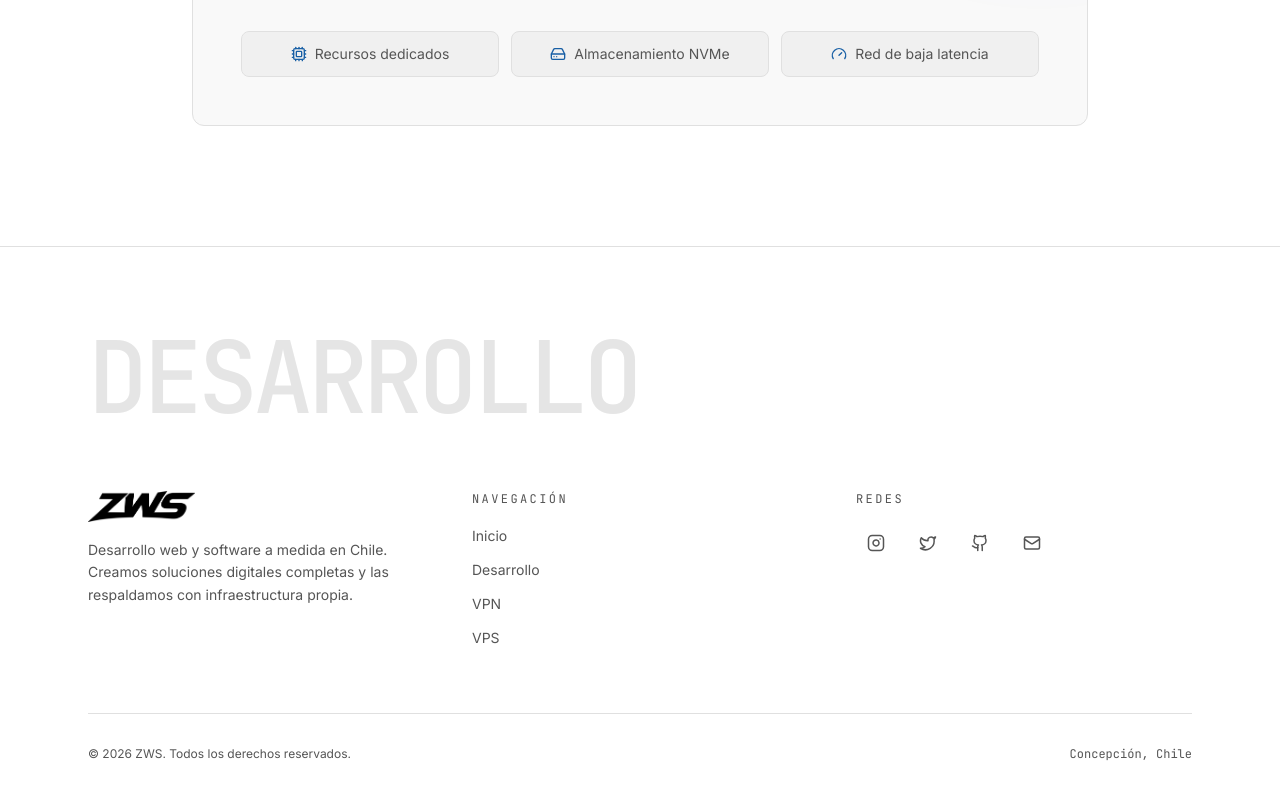
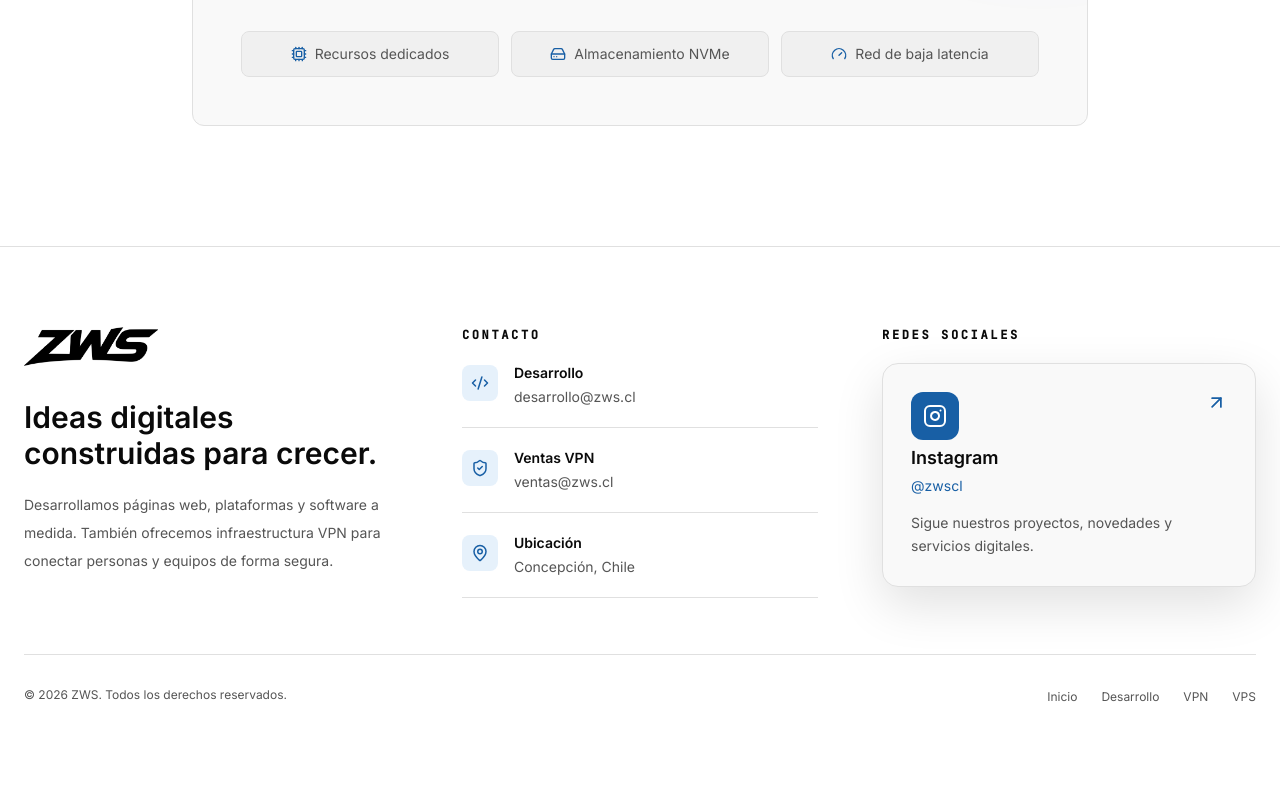
Before and after one commit to Alexii-Dev/ZWS, a React (Vite) app: page / in a window 1280 px wide. Shown: the part 7353-8153 px from the top of the page. After the commit the page ends 8092 px from the top, so only its background shows below. Built offline with nearby package versions, Linux system fonts and the light colour scheme; the HTML template or start-up script is replaced by a standard one.

Commit message:
Redesign footer with contact and social sections

```diff
--- a/src/sections/Footer.tsx
+++ b/src/sections/Footer.tsx
@@ -1,4 +1,4 @@
-import { Github, Instagram, Mail, Twitter } from 'lucide-react';
+import { ArrowUpRight, Code2, Instagram, MapPin, ShieldCheck } from 'lucide-react';
 
 const footerLinks = [
   { label: 'Inicio', href: '#inicio' },
@@ -7,70 +7,181 @@ const footerLinks = [
   { label: 'VPS', href: '#vps' },
 ];
 
-const socialLinks = [
-  { icon: Instagram, href: 'https://www.instagram.com/zwscl/', label: 'Instagram' },
-  { icon: Twitter, href: '#', label: 'Twitter' },
-  { icon: Github, href: '#', label: 'GitHub' },
-  { icon: Mail, href: 'mailto:desarrollo@zws.cl', label: 'Email' },
+const contactItems = [
+  {
+    icon: Code2,
+    label: 'Desarrollo',
+    value: 'desarrollo@zws.cl',
+    href: 'mailto:desarrollo@zws.cl?subject=Consulta%20sobre%20desarrollo',
+  },
+  {
+    icon: ShieldCheck,
+    label: 'Ventas VPN',
+    value: 'ventas@zws.cl',
+    href: 'mailto:ventas@zws.cl?subject=Consulta%20sobre%20VPN',
+  },
+  {
+    icon: MapPin,
+    label: 'Ubicación',
+    value: 'Concepción, Chile',
+  },
 ];
 
 export default function Footer() {
-  const handleNavClick = (e: React.MouseEvent<HTMLAnchorElement>, href: string) => {
-    e.preventDefault();
-    const targetId = href.replace('#', '');
-    const el = document.getElementById(targetId);
-    if (el) {
-      el.scrollIntoView({ behavior: 'smooth', block: 'start' });
-    }
+  const handleNavClick = (event: React.MouseEvent<HTMLAnchorElement>, href: string) => {
+    event.preventDefault();
+    document
+      .getElementById(href.replace('#', ''))
+      ?.scrollIntoView({ behavior: 'smooth', block: 'start' });
   };
 
   return (
     <footer
       id="servicios"
-      className="relative"
       style={{
         backgroundColor: 'var(--bg)',
         borderTop: '1px solid var(--border)',
       }}
     >
-      <div className="max-w-6xl mx-auto px-6 py-20">
-        {/* Large Typography */}
-        <h2
-          className="font-mono-tech text-5xl sm:text-7xl md:text-[100px] font-medium tracking-tighter mb-16 opacity-10 select-none"
-          style={{ color: 'var(--text)' }}
-        >
-          DESARROLLO
-        </h2>
-
-        <div className="grid grid-cols-1 md:grid-cols-3 gap-12 mb-16">
-          {/* Logo & Description */}
+      <div className="mx-auto max-w-7xl px-6 pb-8 pt-16 sm:pt-20">
+        <div className="grid grid-cols-1 gap-12 md:grid-cols-2 lg:grid-cols-[1.05fr_1fr_1.05fr] lg:gap-16">
           <div>
             <img
               src="/logo.png"
               alt="ZWS"
-              className="theme-logo mb-4 h-8 w-auto object-contain"
+              className="theme-logo mb-8 h-10 w-auto object-contain"
             />
-            <p className="text-sm leading-relaxed max-w-xs" style={{ color: 'var(--text-secondary)' }}>
-              Desarrollo web y software a medida en Chile. Creamos soluciones digitales
-              completas y las respaldamos con infraestructura propia.
+            <h2
+              className="mb-5 max-w-sm text-2xl font-semibold leading-tight sm:text-3xl"
+              style={{ color: 'var(--text)' }}
+            >
+              Ideas digitales construidas para crecer.
+            </h2>
+            <p
+              className="max-w-md text-sm leading-7"
+              style={{ color: 'var(--text-secondary)' }}
+            >
+              Desarrollamos páginas web, plataformas y software a medida. También ofrecemos
+              infraestructura VPN para conectar personas y equipos de forma segura.
             </p>
           </div>
 
-          {/* Links */}
           <div>
             <h3
-              className="font-mono-tech text-xs tracking-[0.2em] mb-4"
-              style={{ color: 'var(--text-secondary)' }}
+              className="font-mono-tech mb-5 text-xs font-semibold tracking-[0.22em]"
+              style={{ color: 'var(--text)' }}
             >
-              NAVEGACIÓN
+              CONTACTO
             </h3>
-            <ul className="space-y-2.5">
+            <div>
+              {contactItems.map((item) => {
+                const Icon = item.icon;
+                const content = (
+                  <>
+                    <span
+                      className="mt-0.5 flex h-9 w-9 shrink-0 items-center justify-center rounded-lg"
+                      style={{ backgroundColor: 'rgba(55, 138, 221, 0.12)' }}
+                    >
+                      <Icon size={18} style={{ color: 'var(--accent)' }} />
+                    </span>
+                    <span>
+                      <span
+                        className="mb-1 block text-sm font-semibold"
+                        style={{ color: 'var(--text)' }}
+                      >
+                        {item.label}
+                      </span>
+                      <span className="block text-sm" style={{ color: 'var(--text-secondary)' }}>
+                        {item.value}
+                      </span>
+                    </span>
+                  </>
+                );
+
+                return item.href ? (
+                  <a
+                    key={item.label}
+                    href={item.href}
+                    className="flex gap-4 border-b py-5 first:pt-0 transition-opacity hover:opacity-75"
+                    style={{ borderColor: 'var(--border)' }}
+                  >
+                    {content}
+                  </a>
+                ) : (
+                  <div
+                    key={item.label}
+                    className="flex gap-4 border-b py-5 first:pt-0"
+                    style={{ borderColor: 'var(--border)' }}
+                  >
+                    {content}
+                  </div>
+                );
+              })}
+            </div>
+          </div>
+
+          <div className="md:col-span-2 lg:col-span-1">
+            <h3
+              className="font-mono-tech mb-5 text-xs font-semibold tracking-[0.22em]"
+              style={{ color: 'var(--text)' }}
+            >
+              REDES SOCIALES
+            </h3>
+            <a
+              href="https://www.instagram.com/zwscl/"
+              target="_blank"
+              rel="noopener noreferrer"
+              className="group flex min-h-56 flex-col justify-between overflow-hidden rounded-2xl p-7 transition-transform duration-300 hover:-translate-y-1"
+              style={{
+                backgroundColor: 'var(--bg-card)',
+                border: '1px solid var(--border)',
+                boxShadow: '0 18px 50px rgba(0, 0, 0, 0.12)',
+              }}
+              aria-label="Visitar Instagram de ZWS"
+            >
+              <div className="flex items-start justify-between">
+                <span
+                  className="flex h-12 w-12 items-center justify-center rounded-xl"
+                  style={{ backgroundColor: 'var(--accent)', color: '#ffffff' }}
+                >
+                  <Instagram size={24} />
+                </span>
+                <ArrowUpRight
+                  size={21}
+                  className="transition-transform duration-300 group-hover:-translate-y-1 group-hover:translate-x-1"
+                  style={{ color: 'var(--accent)' }}
+                />
+              </div>
+              <div>
+                <p className="mb-1 text-lg font-semibold" style={{ color: 'var(--text)' }}>
+                  Instagram
+                </p>
+                <p className="mb-4 text-sm" style={{ color: 'var(--accent)' }}>
+                  @zwscl
+                </p>
+                <p className="text-sm leading-relaxed" style={{ color: 'var(--text-secondary)' }}>
+                  Sigue nuestros proyectos, novedades y servicios digitales.
+                </p>
+              </div>
+            </a>
+          </div>
+        </div>
+
+        <div
+          className="mt-14 flex flex-col gap-5 border-t pt-7 sm:flex-row sm:items-center sm:justify-between"
+          style={{ borderColor: 'var(--border)' }}
+        >
+          <p className="text-xs" style={{ color: 'var(--text-secondary)' }}>
+            © 2026 ZWS. Todos los derechos reservados.
+          </p>
+          <nav aria-label="Navegación del pie de página">
+            <ul className="flex flex-wrap gap-x-6 gap-y-2">
               {footerLinks.map((link) => (
                 <li key={link.label}>
                   <a
                     href={link.href}
-                    onClick={(e) => handleNavClick(e, link.href)}
-                    className="text-sm transition-colors duration-200 hover:text-[var(--accent)]"
+                    onClick={(event) => handleNavClick(event, link.href)}
+                    className="text-xs transition-colors hover:text-[var(--accent)]"
                     style={{ color: 'var(--text-secondary)' }}
                   >
                     {link.label}
@@ -78,49 +189,7 @@ export default function Footer() {
                 </li>
               ))}
             </ul>
-          </div>
-
-          {/* Social */}
-          <div>
-            <h3
-              className="font-mono-tech text-xs tracking-[0.2em] mb-4"
-              style={{ color: 'var(--text-secondary)' }}
-            >
-              REDES
-            </h3>
-            <div className="flex items-center gap-3">
-              {socialLinks.map((social) => {
-                const Icon = social.icon;
-                return (
-                  <a
-                    key={social.label}
-                    href={social.href}
-                    aria-label={social.label}
-                    target={social.href.startsWith('http') ? '_blank' : undefined}
-                    rel={social.href.startsWith('http') ? 'noopener noreferrer' : undefined}
-                    className="w-10 h-10 rounded-lg flex items-center justify-center transition-all duration-200 hover:bg-[var(--bg-secondary)]"
-                    style={{ color: 'var(--text-secondary)' }}
-                    onClick={(e) => social.href === '#' && e.preventDefault()}
-                  >
-                    <Icon size={18} />
-                  </a>
-                );
-              })}
-            </div>
-          </div>
-        </div>
-
-        {/* Copyright */}
-        <div
-          className="pt-8 flex flex-col sm:flex-row items-center justify-between gap-4"
-          style={{ borderTop: '1px solid var(--border)' }}
-        >
-          <p className="text-xs" style={{ color: 'var(--text-secondary)' }}>
-            © 2026 ZWS. Todos los derechos reservados.
-          </p>
-          <p className="font-mono-tech text-xs" style={{ color: 'var(--text-secondary)' }}>
-            Concepción, Chile
-          </p>
+          </nav>
         </div>
       </div>
     </footer>
```
